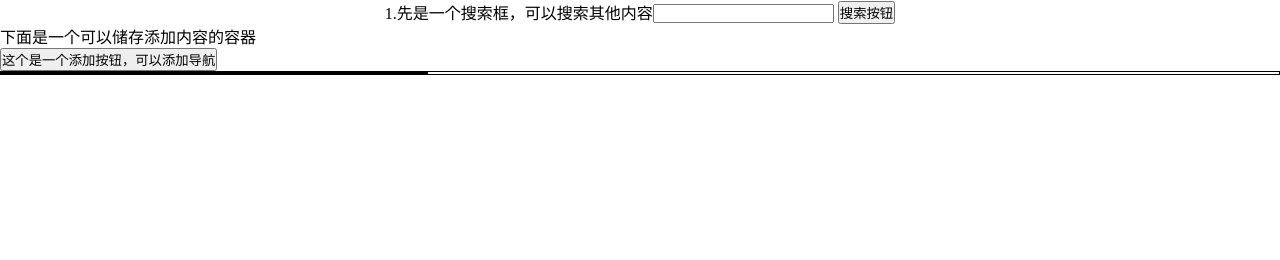
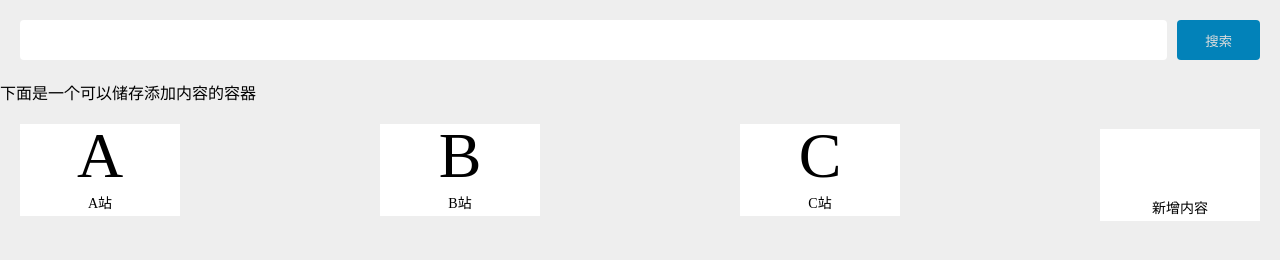
Before and after one commit to 0730chen/-, a plain HTML site: page index.html in a window 1280 px wide. Drawn offline with nearby package versions, Linux system fonts and the light colour scheme.

Commit message:
一个简单的导航网站

```diff
--- a/index.html
+++ b/index.html
@@ -9,23 +9,43 @@
     <meta http-equiv="X-UA-Compatible" content="ie=edge" />
   </head>
   <link href="./main.css" rel="stylesheet" type="text/css" />
+  <style type="text/css">
+    .icon {
+      width: 1em;
+      height: 1em;
+      vertical-align: -0.15em;
+      fill: currentColor;
+      overflow: hidden;
+    }
+  </style>
   <title>做一个导航网站</title>
   <body>
-    <div id="search">
-      1.先是一个搜索框，可以搜索其他内容
-      <form action="https://www.baidu.com/s" method="get">
-        <input name="wd" type="text" />
-        <button type="submit">搜索按钮</button>
+    <div class="header">
+      <form action="https://www.baidu.com/s" method="get" id="search">
+        <input name="wd" type="text" class="input" />
+        <button type="submit" class="search">搜索</button>
       </form>
     </div>
     <div>下面是一个可以储存添加内容的容器</div>
-    <button class="Add">这个是一个添加按钮，可以添加导航</button>
-    <!-- <a href="https://www.baidu.com/s">a标签</a> -->
-    <div class="container">
-      <div class="menu"></div>
-      <ul class="item-lists"></ul>
-    </div>
+    <main>
+      <div class="main-container">
+        <ul class="itemList">
+          <li class="last">
+            <div>
+              <div class="logo">
+                <svg class="icon" aria-hidden="true">
+                  <use xlink:href="#icon-62tianjia"></use>
+                </svg>
+              </div>
+              <div class="content">新增内容</div>
+            </div>
+          </li>
+        </ul>
+      </div>
+    </main>
   </body>
 </html>
+<script src="//at.alicdn.com/t/font_1502027_tjqhjfr078.js"></script>
+<script src="//at.alicdn.com/t/font_1502027_x1k277s1cbe.js"></script>
 <script src="https://cdn.bootcss.com/jquery/3.4.1/jquery.min.js"></script>
 <script src="index.js"></script>
--- a/index.js
+++ b/index.js
@@ -1,14 +1,63 @@
-let i =0
+let i = 0
+const x = localStorage.getItem('x')
+const xObject = JSON.parse(x)//字符串转化成对象
+//logo有图片和文本
+let $last = $('.last')
+let hasMap = xObject === [] || [
+    { logo: 'A', url: 'https://www.bilibili.com/' },
+    { logo: 'B', url: 'https://www.bilibili.com/' },
+    { logo: 'C', url: 'https://www.bilibili.com/' },
+]
+//添加内容是$('标签'),然后使用append appendTo appendAfter
+//定义一个函数
 
-//添加内容是$('标签'),然后使用append appendTo appendAfter
-$('.Add').on('click',(e)=>{
-    i = i+1
-    console.log('添加')
-    $('.item-lists').append(`
-    <li>我是第${i}个项目</li>
-    `)
-    console.log($('.container'))
+const render = () => {
+    $('.itemList').find('.item').remove()
+    hasMap.forEach((node, index) => {
+        let $li = $(`
+        <li class="item">
+        <div class="logo">${node.logo}</div>
+        <div class="content">${node.logo}站</div>
+        <div class="delete">
+        <svg class="icon" aria-hidden="true">
+        <use xlink:href="#icon-shanchu"></use>
+        </svg>
+        </div>
+      </li>`).insertBefore($last)
+        $li.on('click', () => {
+            window.open(node.url)
+        })
+        $('.item').on('click', '.delete', e => {
+            e.stopPropagation()//阻止冒泡
+            hasMap.splice(index, 1)
+            render()
+        })
+    })
+}
+render()
+
+$('.last').on('click', () => {
+    let url = window.prompt('你要添加的网站')
+    console.log(url)
+    if (url === '' || url.indexOf('http') !== 0) {
+        url = 'https://' + url
+    }
+    console.log(url)
+    hasMap.push({ logo: url[0], url: url })
+    render()
+
+    //在使用localstrage中储存数据
+    // console.log($('.container'))
 })
+
+//监听页面离开
+window.onbeforeunload = () => {
+    //将数据储存在localstrage中，只能存字符串
+    const string = JSON.stringify(hasMap)//序列化
+    localStorage.setItem('x', string)
+
+
+}
 // $('.Add').click(()=>{
 //     console.log(`添加`)
 // })
--- a/main.css
+++ b/main.css
@@ -10,10 +10,32 @@ a {
   text-decoration: none;
   color: black;
 }
+body {
+  background: #eee;
+}
+.header {
+  margin: 20px;
+}
 #search {
   display: flex;
-  justify-content: center;
-  align-items: center;
+  justify-content: space-between;
+}
+.search {
+  border: 1px solid black;
+  border: none;
+  border-radius: 4px;
+  white-space: nowrap;
+  margin-left: 10px;
+  background: #0282b9;
+  color: #ddd;
+  padding: 0px 28px;
+}
+.input {
+  width: 100%;
+  border: 1px solid #ddd;
+  border: none;
+  height: 40px;
+  border-radius: 4px;
 }
 
 .container {
@@ -24,9 +46,9 @@ a {
   max-height: 100%;
   white-space: pre-wrap;
 }
-.container>div{
-    flex: 1;
-    border:1px solid black
+.container > div {
+  flex: 1;
+  border: 1px solid black;
 }
 .item-lists {
   max-width: 80%;
@@ -34,8 +56,57 @@ a {
   display: flex;
   flex-direction: row;
   flex-wrap: wrap;
-  white-space: nowrap;   /*文字不转行设置，中文内容需要设置，不然flex始终不会换行，flex内容的文字会一直填充*/
+  white-space: nowrap; /*文字不转行设置，中文内容需要设置，不然flex始终不会换行，flex内容的文字会一直填充*/
 }
-ul > li {
-  flex: 1;
+.main-container > ul {
+  display: flex;
+  flex-wrap: wrap;
+  margin: 20px;
+  justify-content: space-between;
 }
+.logo {
+  width: 64px;
+  height: 64px;
+  font-size: 64px;
+  display: flex;
+  justify-content: center;
+  align-items: center;
+  white-space: nowrap;
+}
+.item {
+  position: relative;
+  width: 160px;
+  display: flex;
+  flex-direction: column;
+  justify-content: center;
+  align-items: center;
+  background: white;
+  margin-bottom: 10px;
+}
+.content {
+  margin: 4px;
+  font-size: 14px;
+}
+.last {
+  display: flex;
+  justify-content: center;
+  align-items: center;
+}
+.last > div {
+  width: 160px;
+  display: flex;
+  flex-direction: column;
+  justify-content: center;
+  align-items: center;
+  background: white;
+}
+.item > .delete {
+  position: absolute;
+  right: 10px;
+  top: 5px;
+  display: none;
+  cursor: default;
+}
+.item:hover > .delete {
+  display: block;
+}
```
Also changed, not shown: dist/index.html (+29 -11 lines), README.md, 7 other files.
